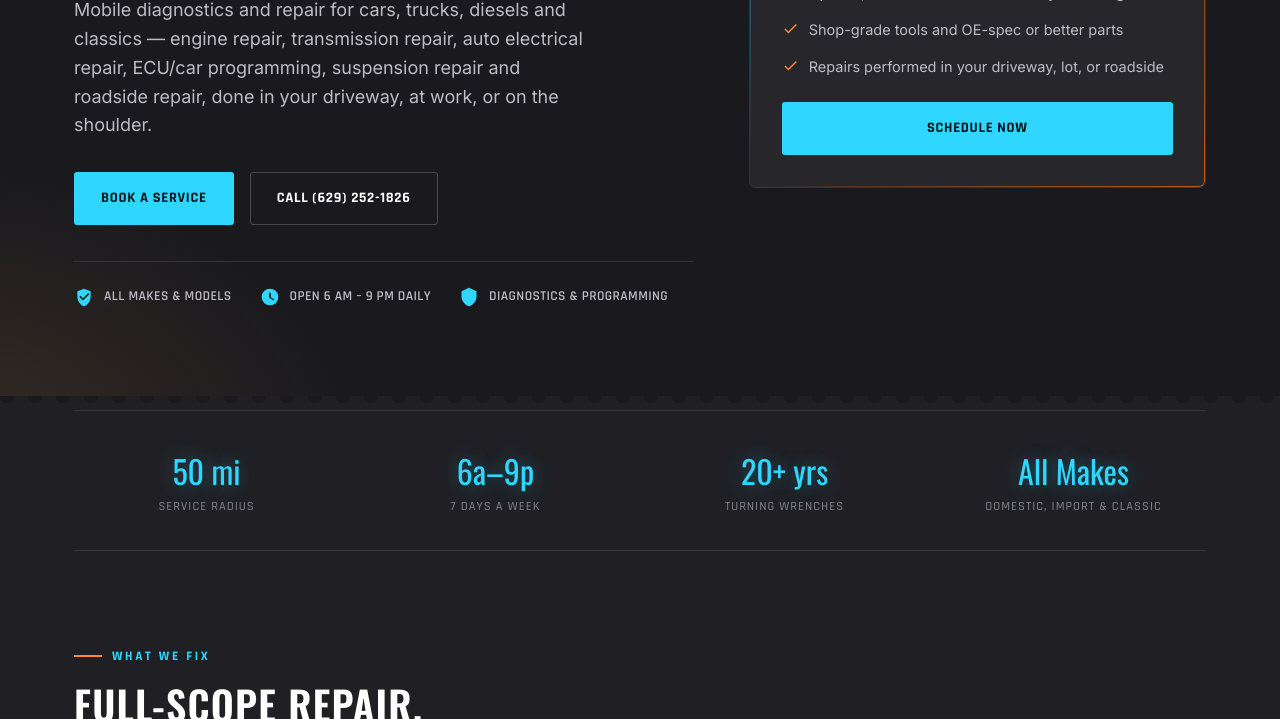
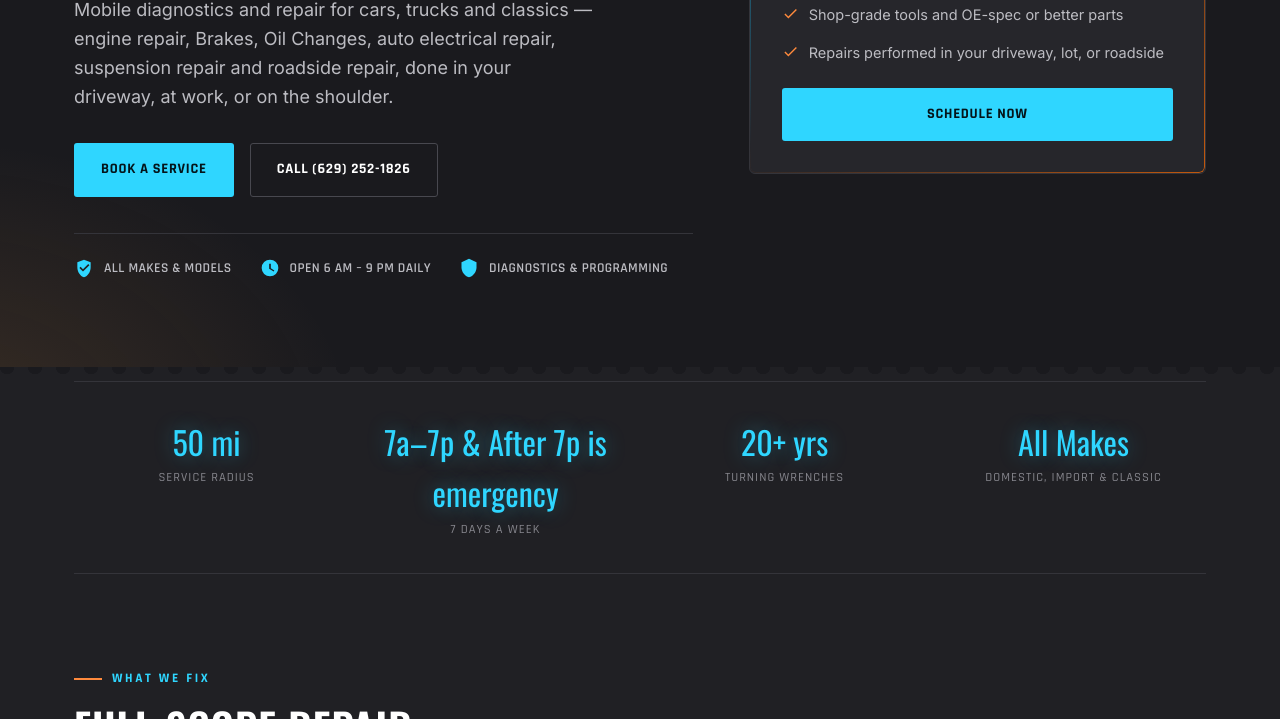
Before and after one commit to cannonmobilemechanic/cannonmobilemechanic, a plain HTML site: page index.html in a window 1280 px wide. Shown: the part 454-1173 px from the top of the page. Drawn offline with nearby package versions, Linux system fonts and the light colour scheme.

Commit message:
Revise service details and hours in index.html
Updated service description and operating hours.

```diff
--- a/index.html
+++ b/index.html
@@ -134,7 +134,7 @@
     <div>
       <div class="eyebrow">Riddleton, TN &nbsp;•&nbsp; 50-Mile Service Radius</div>
       <h1>Cannon Mobile Mechanic<br><span class="hl">comes to your curb.</span></h1>
-      <p class="hero-sub">Mobile diagnostics and repair for cars, trucks, diesels and classics — engine repair, transmission repair, auto electrical repair, ECU/car programming, suspension repair and roadside repair, done in your driveway, at work, or on the shoulder.</p>
+      <p class="hero-sub">Mobile diagnostics and repair for cars, trucks and classics — engine repair, Brakes, Oil Changes, auto electrical repair, suspension repair and roadside repair, done in your driveway, at work, or on the shoulder.</p>
       <div class="hero-actions">
         <a href="contact.html#booking" class="btn btn-primary">Book a Service</a>
         <a href="tel:+16292521826" class="btn btn-outline">Call (629) 252-1826</a>
@@ -175,7 +175,7 @@
   <div class="container">
     <div class="trust-strip">
       <div class="trust-item"><div class="num">50 mi</div><div class="lbl">Service Radius</div></div>
-      <div class="trust-item"><div class="num">6a–9p</div><div class="lbl">7 Days a Week</div></div>
+      <div class="trust-item"><div class="num">7a–7p & After 7p is emergency</div><div class="lbl">7 Days a Week</div></div>
       <div class="trust-item"><div class="num">20+ yrs</div><div class="lbl">Turning Wrenches</div></div>
       <div class="trust-item"><div class="num">All Makes</div><div class="lbl">Domestic, Import &amp; Classic</div></div>
     </div>
```
